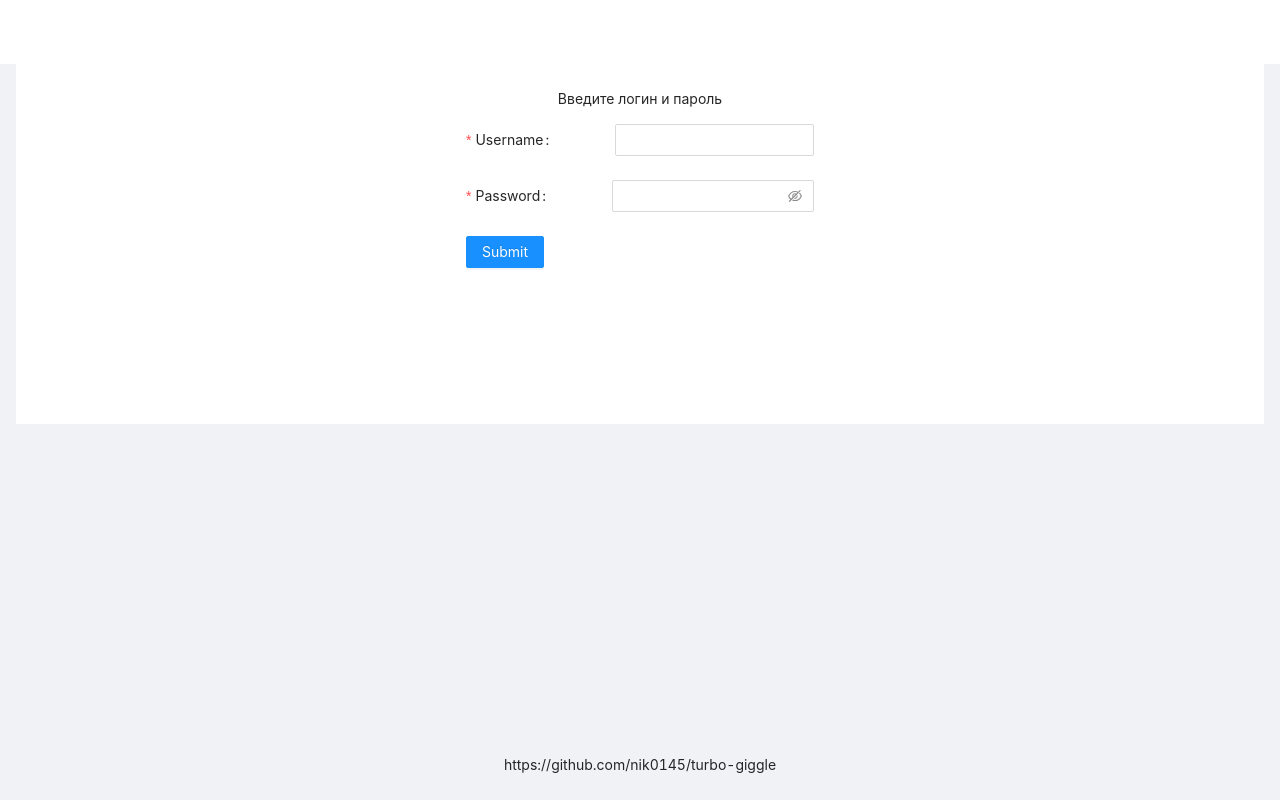
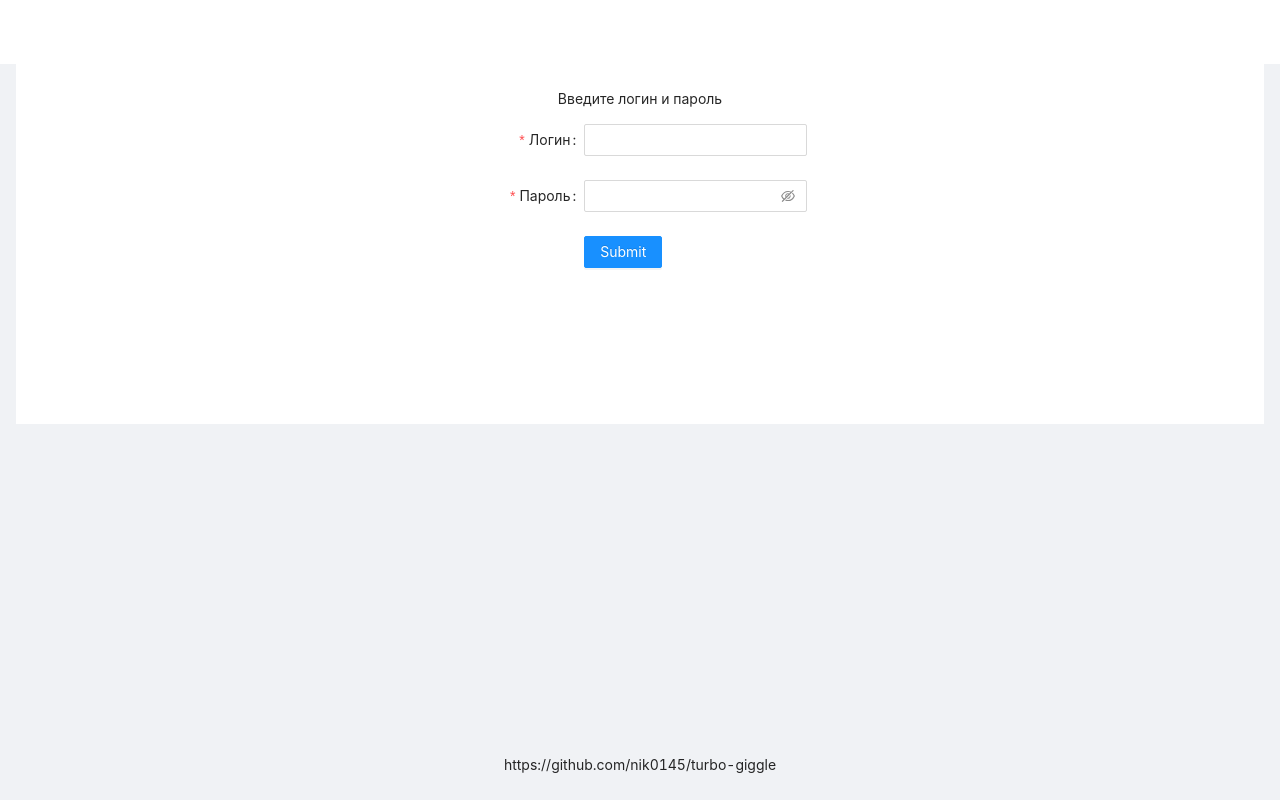
Before and after one commit to nik0145/turbo-giggle, a React (Create React App) app: page /user/auth in a window 1280 px wide. Built offline with nearby package versions, Linux system fonts and the light colour scheme.

Commit message:
приукрасил страницу входа

```diff
--- a/src/pages/UserLogin.tsx
+++ b/src/pages/UserLogin.tsx
@@ -1,4 +1,4 @@
-import React from "react";
+import React, { useState } from 'react'
 import { useDispatch } from 'react-redux'
 import { loginUser } from '../actions/auth'
 //https://blog.strapi.io/protected-routes-and-authentication-with-react-and-node-js/
@@ -7,25 +7,34 @@
 //https://levelup.gitconnected.com/using-jwt-in-your-react-redux-app-for-authorization-d31be51a50d2
 //https://jasonwatmore.com/post/2017/12/07/react-redux-jwt-authentication-tutorial-example
 //https://www.youtube.com/watch?v=4T_P7wQhlMY
-import { Form, Input, Button, Row } from "antd";
-import axios from "axios";
+import { Form, Input, Button, Row, Typography } from 'antd'
+import axios from 'axios'
+
+const { Text } = Typography;
 // interface ICredentials {
 //   username: string;
 //   password: string;
 // }
 
+// const layout = {
+//   wrapperCol: { span: 14, offset: 2, },
+// }
+// const tailLayout = {
+//   labelCol: { span: 4 },
+//   wrapperCol: { span: 14 },
+// }
 const layout = {
-   wrapperCol: { span: 14, offset: 4 },
+  labelCol: { span: 8 },
+  wrapperCol: { span: 16 },
 };
 const tailLayout = {
-    labelCol: { span: 4 },
-          wrapperCol: { span: 14 },
+  wrapperCol: { offset: 8, span: 16 },
 };
 
 const UserLogin = (props: any) => {
   const dispatch = useDispatch()
+  const [error, onGetError] = useState('')
   const onFinish = ({ username, password }: any) => {
-    console.log('Success:', username, password)
     axios
       .post(`${process.env.REACT_APP_API_URL}auth/local`, {
         identifier: username,
@@ -37,10 +46,11 @@
         dispatch(loginUser(user))
         props.history.push('/')
       })
-      .catch((error) => {
+      .catch((e) => {
         // вызвать тут ошибку
         // dispatch(loginUser(user))
-        console.log('An error occurred:', error)
+        onGetError(e.message)
+        // console.log('An error occurred:', error)
       })
   }
   const onFinishFailed = (errorInfo: any) => {
@@ -48,7 +58,7 @@
   }
   return (
     <div>
-      <p style={{ textAlign: "center" }}>Введите логин и пароль</p>
+      <p style={{ textAlign: 'center' }}>Введите логин и пароль</p>
       <Row justify="center">
         <Form
           {...layout}
@@ -58,28 +68,32 @@
           onFinishFailed={onFinishFailed}
         >
           <Form.Item
-          label="Username"
+            label="Логин"
             name="username"
-          rules={[{ required: true, message: "Please input your username!" }]}
+            rules={[{ required: true, message: 'Введите логин!' }]}
           >
             <Input />
           </Form.Item>
           <Form.Item
-          label="Password"
+
+            label="Пароль"
             name="password"
-          rules={[{ required: true, message: "Please input your password!" }]}
+            rules={[{ required: true, message: 'Введите пароль!' }]}
           >
             <Input.Password />
           </Form.Item>
+
           <Form.Item {...tailLayout}>
             <Button type="primary" htmlType="submit">
               Submit
             </Button>
+               {error && <Text type="danger" style={{ marginLeft: '1em' }}>{error}</Text>}
           </Form.Item>
         </Form>
       </Row>
+
     </div>
-  );
-};
+  )
+}
 
-export default UserLogin;
+export default UserLogin
```
Also changed, not shown: 1 other file (tests, documents, lock files or other folders). Lines whose indentation alone changed are shown as unchanged.
